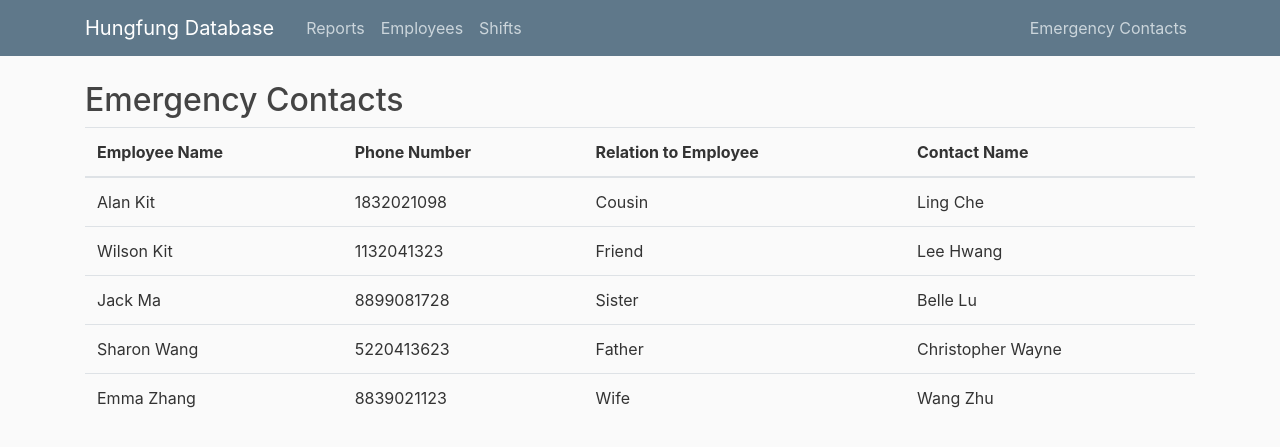
After one commit to ShahramZaheri/cmpt354project, a Flask app: page /emergency in a window 1280 px wide. The commit adds this page. Shown: the top 447 px of the page. Run offline with Flask 2, Linux system fonts and the light colour scheme; data comes from the database, SQL or seed files in the repository; some libraries are stand-ins or nearby versions.

Commit message:
added emergency contacts page

```diff
--- a/flaskr/__init__.py
+++ b/flaskr/__init__.py
@@ -31,12 +31,14 @@ def create_app(test_config=None):
                 os.makedirs(app.instance_path)
         except OSError:
                 pass
+
         #Turn the results from the database into a dictionary
         def dict_factory(cursor, row):
                 d = {}
                 for idx, col in enumerate(cursor.description):
                         d[col[0]] = row[idx]
                 return d
+
 
         @app.route('/')
         def index():
@@ -186,8 +188,30 @@ def create_app(test_config=None):
                 #form=NewEmployeeForm()
                 return render_template('timecard.html')
 
+        @app.route('/emergency', methods=['GET', 'POST'])
+        def emergency():
+                connection = sqlite3.connect("instance/flaskr.sqlite")
+                connection.row_factory = dict_factory
+                cur = connection.cursor()
+
+                # get distinct employee id to create tables
+                cur.execute('''
+                                SELECT EC.ContactName, EC.PhoneNumber,
+                                EC.Relation, E.Fname, E.Lname
+                                FROM EmergencyContact EC, Employee E
+                                WHERE EC.ID = E.EmployeeID
+                                ORDER BY E.Lname ASC
+                         ''')
+                emergency_contacts = cur.fetchall()
+
+
+                connection.commit()
+                cur.close()
+                return render_template('emergency.html',  emergency_contacts = emergency_contacts)
+
+
+
         from . import db
         db.init_app(app)
 
-
         return(app)
--- /dev/null
+++ b/flaskr/templates/emergency.html
@@ -0,0 +1,29 @@
+{% extends "layout.html" %}
+{% block content %}
+
+
+<h2>Emergency Contacts</h2>
+<table class="table">
+        <thead>
+        <tr>
+                <th scope="col">Employee Name</th>
+                <th scope="col">Phone Number</th>
+                <th scope="col">Relation to Employee</th>
+                <th scope="col">Contact Name</th>
+        </tr>
+        </thead>
+        <tbody>
+        {% for contact in emergency_contacts %}
+                <tr>
+                        <td>{{contact.Fname}} {{contact.Lname}}</td>
+                        <td>{{contact.PhoneNumber}}</td>
+                        <td>{{contact.Relation}}</td>
+                        <td>{{contact.ContactName}}</td>
+                </tr>
+
+        {% endfor %}
+        </tbody>
+</table>
+
+
+{% endblock content %}
--- a/flaskr/templates/layout.html
+++ b/flaskr/templates/layout.html
@@ -34,19 +34,14 @@
             </button>
             <div class="collapse navbar-collapse" id="navbarToggle">
               <div class="navbar-nav mr-auto">
-                <a class="nav-item nav-link" href="{{ url_for('report') }}">Reports
-                </a>
-                <a class="nav-item nav-link" href="{{ url_for('employee') }}">Employees
-                </a>
-                <a class="nav-item nav-link" href="{{ url_for('shift') }}">Shifts
-                </a>
-                <!-- <a class="nav-item nav-link" href="#">Add
-                  Blog</a> -->
+                <a class="nav-item nav-link" href="{{ url_for('report') }}">Reports</a>
+                <a class="nav-item nav-link" href="{{ url_for('employee') }}">Employees</a>
+                <a class="nav-item nav-link" href="{{ url_for('shift') }}">Shifts</a>
               </div>
+
               <!-- Navbar Right Side -->
               <div class="navbar-nav">
-                <a class="nav-item nav-link" href="#">Additional
-                  Items</a>
+                <a class="nav-item nav-link" href="{{ url_for('emergency') }}">Emergency Contacts</a>
               </div>
             </div>
           </div>
```
